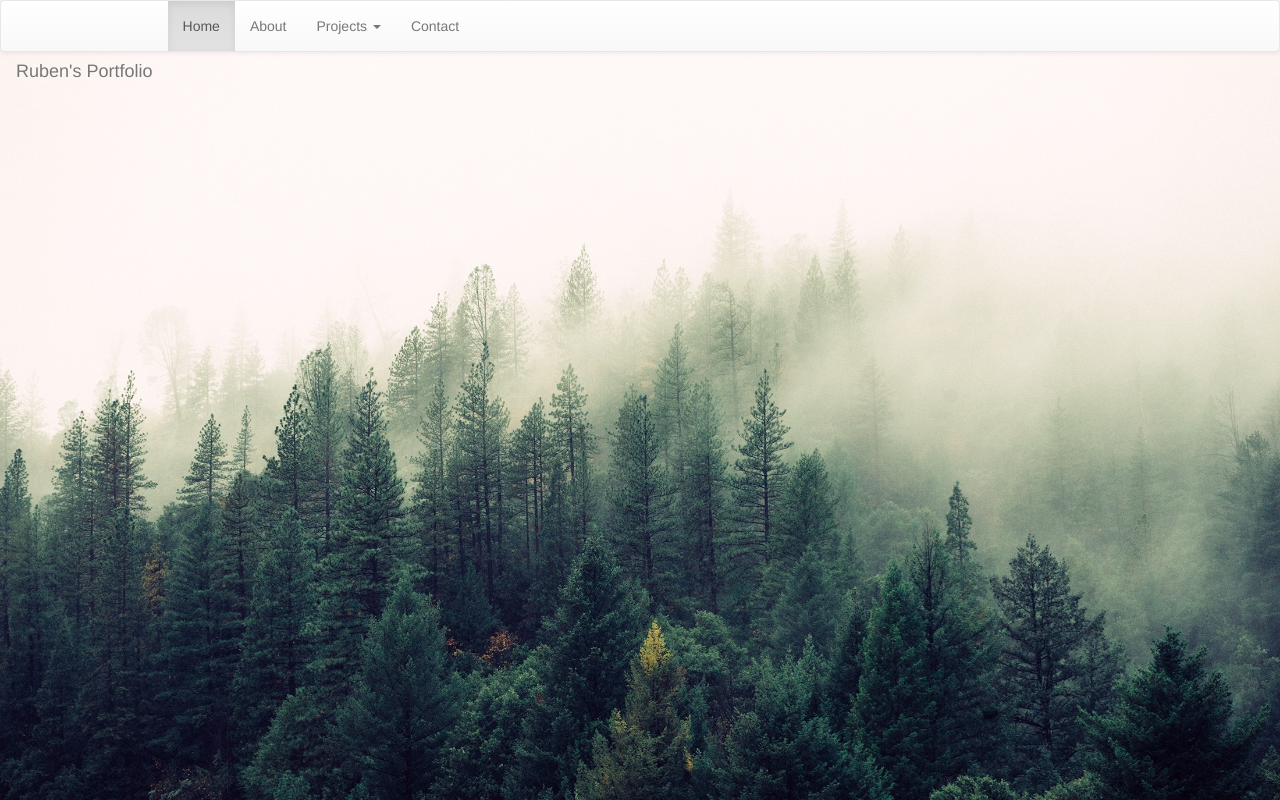
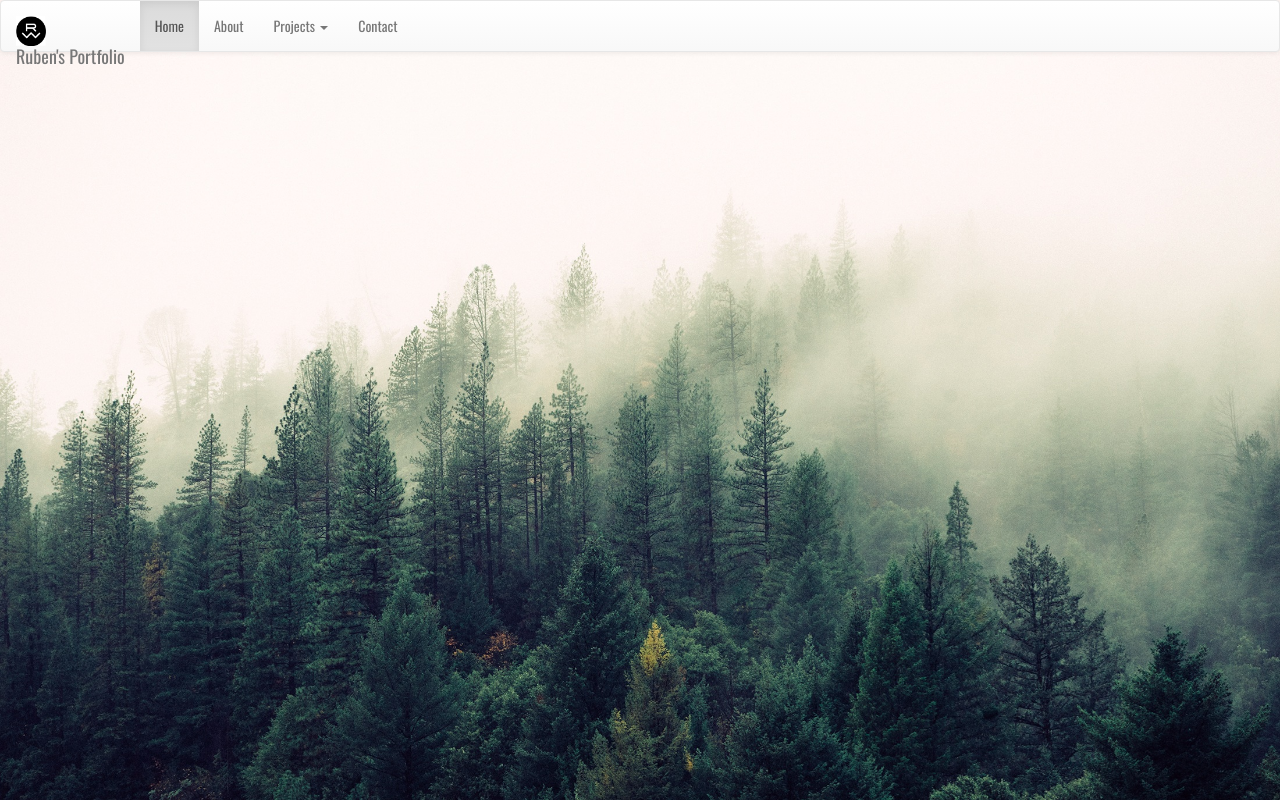
Before and after one commit to progressively/Portfolio, a plain HTML site: page index.html in a window 1280 px wide. Drawn offline with nearby package versions, Linux system fonts and the light colour scheme.

Commit message:
link all pages to separate css pages

```diff
--- /dev/null
+++ b/about.css
@@ -0,0 +1,10 @@
+body{
+    background-image: url("image/downtown.jpg");
+    background-repeat: none;
+    background-size: cover;
+    font-family: 'Oswald', sans-serif;
+}
+
+.navbar-brand {
+    font-family: 'Oswald', sans-serif;
+}
--- /dev/null
+++ b/contact.css
@@ -0,0 +1,9 @@
+body{
+     background-image: url("image/fall background.jpg");
+    background-repeat: none;
+    background-size: cover;
+    font-family: 'Oswald', sans-serif;
+}
+.navbar-brand {
+    font-family: 'Oswald', sans-serif;
+}
--- a/style.css
+++ b/index.css
@@ -1,9 +1,15 @@
 .navbar-brand img{
-    height: 45px;
+    height: 30px;
+    width: 30px;
 }
 
 body{
     background-image: url("image/forest.jpeg");
     background-repeat: none;
     background-size: cover;
+    font-family:'Oswald', sans-serif;
 }
+
+.navbar-brand {
+    font-family: 'Oswald', sans-serif;
+}
--- a/index.html
+++ b/index.html
@@ -15,7 +15,8 @@
 
     <!-- Latest compiled and minified JavaScript -->
     <script src="https://maxcdn.bootstrapcdn.com/bootstrap/3.3.7/js/bootstrap.min.js" integrity="sha384-Tc5IQib027qvyjSMfHjOMaLkfuWVxZxUPnCJA7l2mCWNIpG9mGCD8wGNIcPD7Txa" crossorigin="anonymous"></script>
-    <link rel="stylesheet" href="style.css">
+    <link rel="stylesheet" href="index.css">
+    <link href="https://fonts.googleapis.com/css?family=Oswald" rel="stylesheet">
 </head>
 
 <body>
@@ -24,7 +25,7 @@
             <!-- Brand and toggle get grouped for better mobile display -->
             <div class="navbar-header">
             <a class="navbar-brand" href="index.html">
-                    <img src="images/rw(2).png" alt="">Ruben's Portfolio</a>
+                    <img src="image/rw.png" alt="">Ruben's Portfolio</a>
                 <button type="button" class="navbar-toggle collapsed" data-toggle="collapse" data-target="#bs-example-navbar-collapse-1"
                     aria-expanded="false">
                     <span class="sr-only">Toggle navigation</span>
```
Also changed, not shown: about.html (+2 -1 lines), contact.html (+2 -1 lines), projects.html (+2 -1 lines), image/downtown.jpg (added), image/fall background.jpg (added), image/rw.png (renamed from image/rw (2).png).
